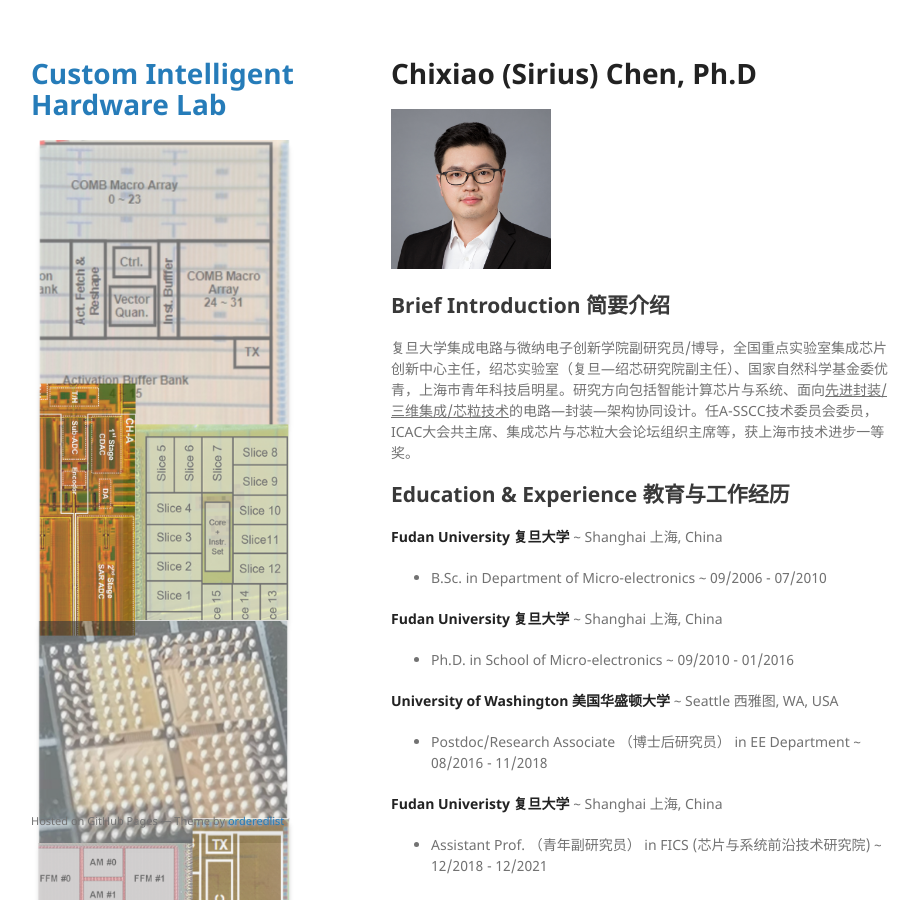
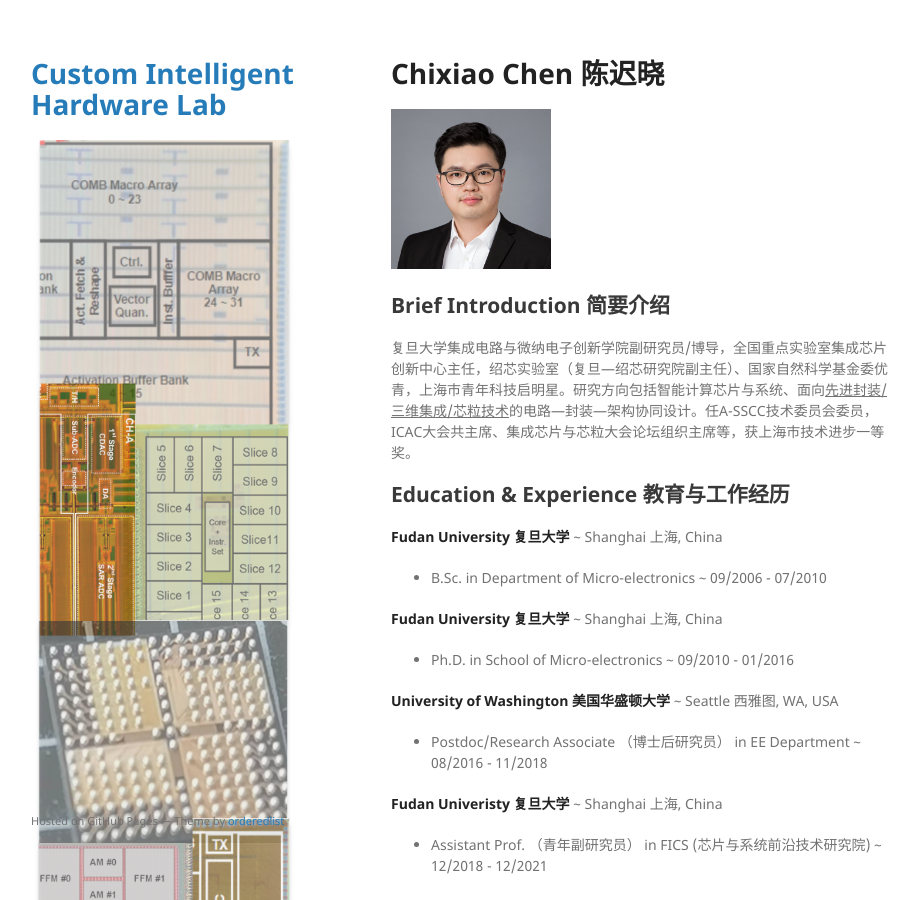
Before and after one commit to cihlab/cihlab.github.io, a Jekyll site: the page built from cxchen.md, in a window 1280 px wide and 900 px high. Shown: the whole window, without its empty margins (179-1098 px from the left). Built offline with Jekyll 4.4.1, drawn with Linux system fonts in a browser that asks for light colours; our own code applies the rules of GitHub Pages for plain Markdown files.

Commit message:
Update cxchen.md June 08 2024

```diff
--- a/cxchen.md
+++ b/cxchen.md
@@ -3,7 +3,7 @@ layout: default
 ---
 
 
-# Chixiao (Sirius) Chen, Ph.D
+# Chixiao Chen 陈迟晓
 
 <img src="./pf3.jpg" width = "160" height = "160" alt="profile" />
 
```
